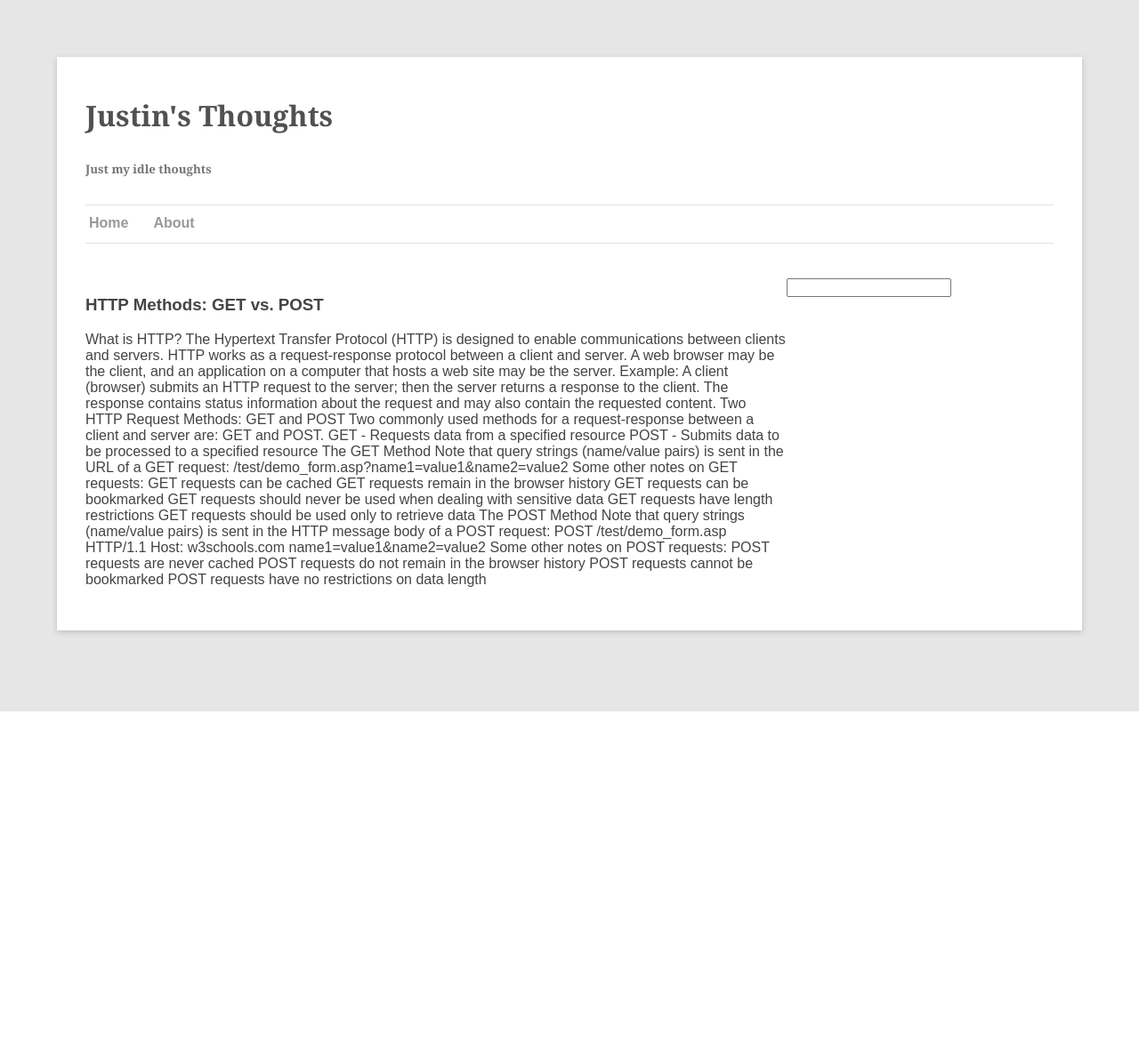
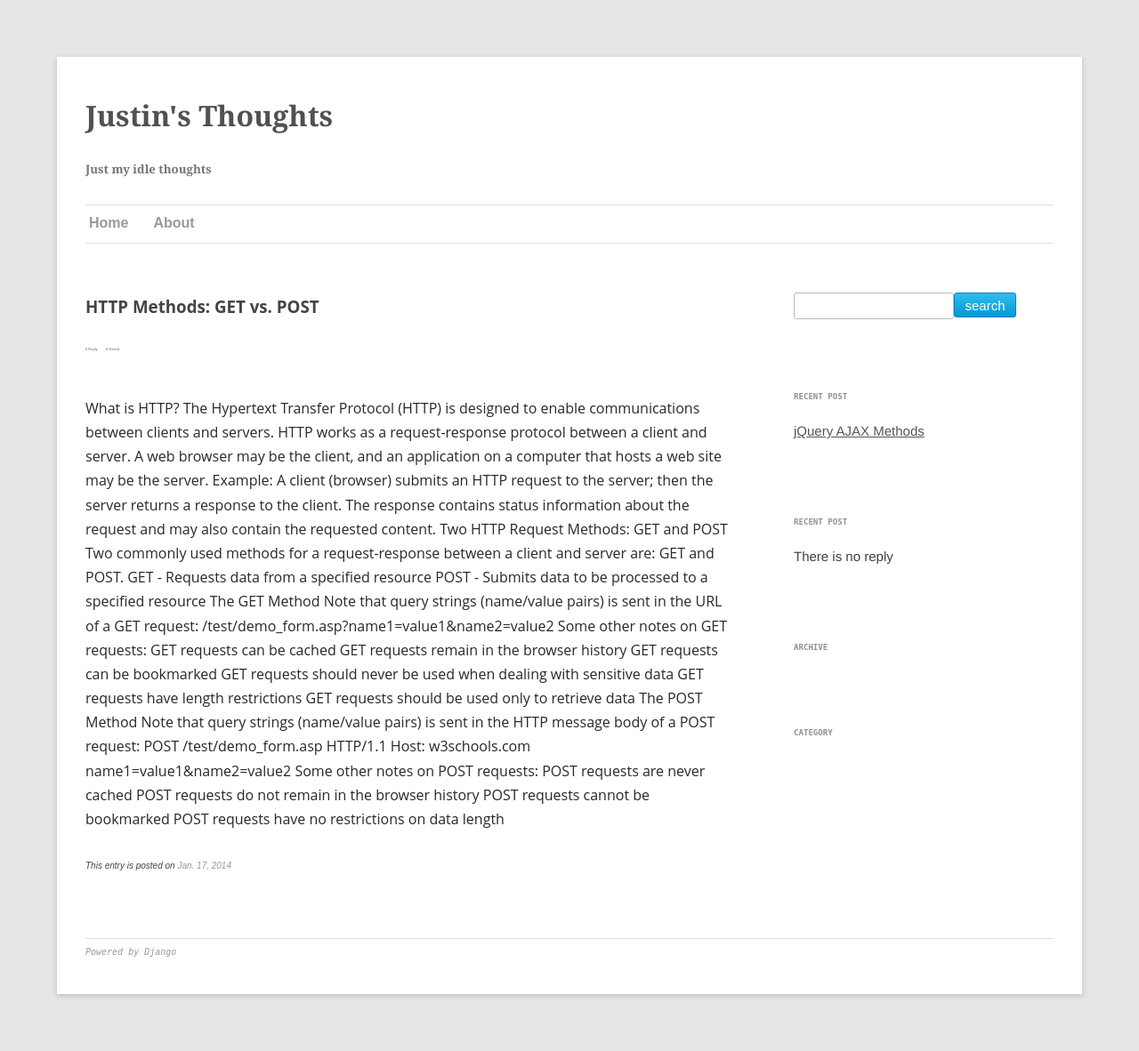
Before and after one commit to allenbo/easyblog, a Django app: page /blog/3/ in a window 1280 px wide. Shown: the whole page at 89% size. Before the commit the page ends 800 px from the top, so only its background shows below. Run offline with Django 3.2, Linux system fonts and the light colour scheme; data comes from the database, SQL or seed files in the repository; both versions use the stored data as it was after the commit; data that the repository does not hold is empty; parts of the project's set-up code (start-up, migrations or seed data) failed here and were passed over.

Commit message:
keep adding style sheet ...

```diff
--- a/blog/admin.py
+++ b/blog/admin.py
@@ -2,7 +2,7 @@ from django.contrib import admin
 
 # Register your models here.
 
-from blog.models import Post
+from blog.models import Post, Reply, Category
 
 
 class PostAdmin(admin.ModelAdmin):
@@ -15,3 +15,5 @@ class PostAdmin(admin.ModelAdmin):
 
 
 admin.site.register(Post, PostAdmin)
+admin.site.register(Category)
+admin.site.register(Reply)
--- a/blog/models.py
+++ b/blog/models.py
@@ -7,14 +7,13 @@ class Category(models.Model):
   name = models.CharField(max_length=100)
 
 
-
 class Post(models.Model):
   title = models.CharField(max_length=100)
   slug = models.SlugField(max_length = 100)
   content = models.TextField()
   published = models.BooleanField(default = False)
   created_date = models.DateTimeField(auto_now_add = True)
-  category = models.ManyToManyField(Category, blank=True)
+  category = models.ManyToManyField(Category)
 
 
   class Meta:
--- a/blog/views.py
+++ b/blog/views.py
@@ -1,12 +1,24 @@
 from django.shortcuts import render
 from django.http import HttpResponse
 
-from blog.models import Post
+from blog.models import Post, Reply
 
 def index(request):
   posts = Post.objects.filter(published=True)
-  return render(request, 'blog/index.html', {'posts': posts})
+  recent_post = Post.objects.first()
+  recent_reply = Reply.objects.first()
+  return render(request, 'blog/index.html', {'posts': posts, 'recent_post':recent_post,
+    'recent_reply':recent_reply})
 
 def post(request, id):
   post = Post.objects.get(id = id)
-  return render(request, 'blog/post.html', { 'post': post} )
+  recent_post = Post.objects.first()
+  recent_reply = Reply.objects.first()
+  return render(request, 'blog/post.html', { 'post': post, 'recent_post':recent_post,
+    'recent_reply':recent_reply} )
+
+
+def about(request):
+  recent_post = Post.objects.first()
+  recent_reply = Reply.objects.first()
+  return render(request, 'about.html', {'recent_post': recent_post, 'recent_reply':recent_reply } )
--- a/easyblog/urls.py
+++ b/easyblog/urls.py
@@ -2,7 +2,10 @@ from django.conf.urls import patterns, include, url
 
 from django.contrib import admin
 from blog.views import index, post
+from blog.models import Post, Reply
+
 admin.autodiscover()
+
 
 urlpatterns = patterns('',
     # Examples:
@@ -11,5 +14,7 @@ urlpatterns = patterns('',
 
     url(r'^admin/', include(admin.site.urls)),
     url(r'^$', index),
+    url(r'^blog/$', index),
     url(r'blog/(\d+)/$',  post),
+    url(r'about/$', 'blog.views.about'),
 )
--- a/static/global.css
+++ b/static/global.css
@@ -77,3 +77,62 @@ ul.menu li {
   float:right;
   width:300px;
 }
+
+
+.footer p {
+  font-family:Monospace;
+  font-size:10px;
+  font-style:italic;
+}
+
+
+.text {
+  border:1px solid #bbb;
+  padding:4px;
+  border-radius:3px;
+  outline:none;
+  height:20px;
+  font-family:Monospace;
+}
+
+
+.buttom {
+  border-radius:3px;
+  height:28px;
+  font-family:sans-serif;
+  font-size:15px;
+  cursor:pointer;
+  color:white;
+  background-image:-webkit-gradient(linear, left top, left bottom, from(rgb(51, 188, 239)), to(rgb(1, 154, 210)));
+  background:-moz-linear-gradient(top, rgb(51, 188, 239), rgb(1, 154, 210));
+  border:1px solid rgb(5, 126, 208);
+}
+
+.buttom.search {
+  width:70px;
+}
+.widget {
+  padding-left:8px;
+  margin-bottom:5em;
+}
+
+.widget_title {
+  font-family:Monospace;
+  font-weight:bold;
+  font-size:0.7em;
+  margin-bottom:1.7em;
+  line-height:1.7;
+  color:#909090;
+}
+
+.widget_content {
+  font-family:Helvetica, Arial;
+  font-size:15px;
+  line-height:2;
+  color:#404040;
+}
+
+.widget_content a {
+  text-decoration:underline;
+  color:#555555;
+}
--- a/static/post.css
+++ b/static/post.css
@@ -1,3 +1,7 @@
+.post .title {
+  font-family:"Open Sans", Helvetica, Arial, sans-serif;
+}
+
 .post .title a {
   font-weight:normal;
 }
@@ -11,8 +15,35 @@
   font-weight:bold;
 }
 
-
-.post .info{
+.post .info {
   padding-top:4px;
   padding-bottom:2em;
 }
+
+.post .info .item {
+  padding-right:2em;
+  font-family:Arial, serif;
+  font-size:4px;
+  color:#5f5f5f;
+}
+.post .blog_content {
+  font-family:"Open Sans", Arial, sans-serif;
+  margin-right:4em;
+}
+
+.post .blog_content p {
+  line-height:1.7;
+  color:#282828;
+}
+
+.post .footer {
+  padding-top:4px;
+  margin-bottom:4em;
+  margin-right:4em;
+}
+.post .footer p {
+  font-family:Arial, serif;
+  font-size:10px;
+  line-height:1.7;
+  font-style:italic;
+}
--- a/templates/blog/base.html
+++ b/templates/blog/base.html
@@ -23,13 +23,35 @@
 
     <div class = "maincontent">
       <div class = "sidebar">
-        <input type="text" width="30"/>
+        <div class = "widget widget_form">
+          <form action="/search/" method="get" class = "search">
+            <p><input type="text" name="q" class="search text"/><input type="submit" value="search" class = "search  buttom"></p>
+          </form>
+        </div>
+        <div class = "widget widget_recent_post">
+          <p class = "widget_title">RECENT POST</p>
+          <p class = "widget_content">{% if recent_post %}<a href="{{recent_post.get_abs_url}}">{{ recent_post.title }}</a>{% else %}There is no post{% endif %}</p>
+        </div>
+        <div class = "widget widget_recent_reply">
+          <p class = "widget_title">RECENT POST</p>
+          <p class = "widget_content">{% if recent_reply %}<a href="{{recent_reply.get_post_url}}">{{ recent_reply.name }}on{{recent_reply.post}}</a>{% else %}There is no reply{% endif %}</p>
+        </div>
+        <div class = "widget widget_archive">
+          <p class = "widget_title">ARCHIVE</p>
+        </div>
+        <div class = "widget widget_category">
+          <p class = "widget_title">CATEGORY</p>
+        </div>
       </div>
       <div class = "content">
         {% block content %}
         {% endblock %}
       </div>
       <div style="clear:both;"></div>
+      <div class = "footer">
+        <hr />
+        <p><a href="www.django.com">Powered by Django</a></p>
+      </div>
     </div>
   </div>
 </body>
--- a/templates/blog/post.html
+++ b/templates/blog/post.html
@@ -3,6 +3,25 @@
 {% block title %} {{ post.title }}{% endblock %}
 
 {% block content %}
-<h3>{{ post.title }}</h3>
-<p> {{ post.content }} </p>
+<div class = "post">
+  <div class = "title">
+    <h3>{{ post.title }}</h3>
+  </div>
+  <div class = "info">
+    <span class = "item">
+      {{post.get_reply_num}} Reply
+    </span>
+    <span class = "item">
+      {{post.get_visit_num}} Visited
+    </span>
+  </div>
+  <div class = "blog_content">
+    <p>{{ post.content }}</p>
+  </div>
+  <div class ="footer">
+    <p>This entry is posted on <a href="/blog/{{post.created_date|date:"Y"}}/{{post.created_date|date:"m"}}/{{post.created_date|date:"d"}}/">
+      {{post.created_date|date}}
+    </a></p>
+  </div>
+</div>
 {% endblock %}
```
Also changed, not shown: templates/blog/index.html (+11 -8 lines), db.sqlite3.
